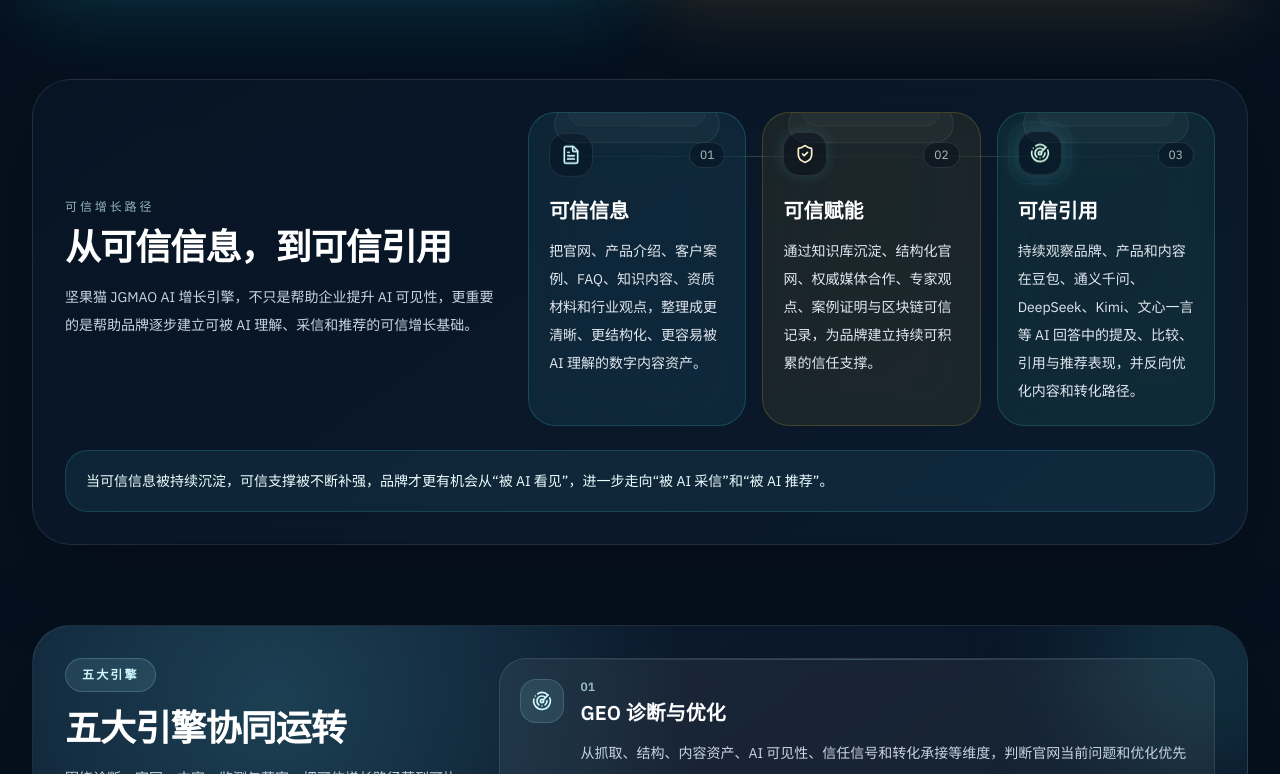
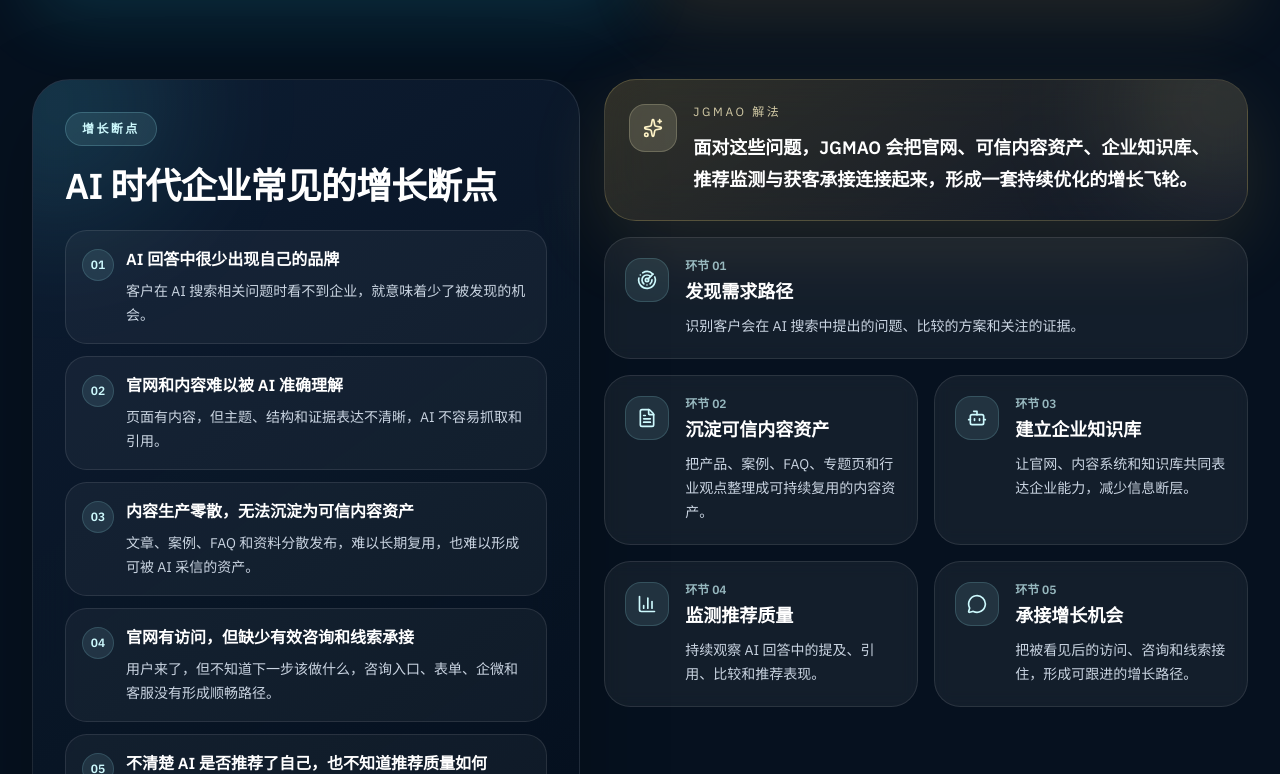
Before and after one commit to wesleyyu/jgmao-official-site, a React (Vite) app: page /ai-growth-new in a window 1280 px wide. Shown: the part 946-1720 px from the top of the page. Built offline with nearby package versions, Linux system fonts and the light colour scheme.

Commit message:
Add growth breakpoints to AI growth page

```diff
--- a/src/pages/AiGrowthNew.tsx
+++ b/src/pages/AiGrowthNew.tsx
@@ -53,6 +53,112 @@
   flywheelLabel: { zh: "AI Growth Flywheel", en: "AI Growth Flywheel" },
   flywheelTitle: { zh: "帮助企业构建 AI 时代的增长飞轮", en: "Build a growth flywheel for the AI era" },
 };
+
+const breakpointCopy = {
+  eyebrow: { zh: "增长断点", en: "Growth Breakpoints" },
+  title: { zh: "AI 时代企业常见的增长断点", en: "Common growth breakpoints in the AI era" },
+  solutionLabel: { zh: "JGMAO 解法", en: "JGMAO Solution" },
+  solutionBody: {
+    zh: "面对这些问题，JGMAO 会把官网、可信内容资产、企业知识库、推荐监测与获客承接连接起来，形成一套持续优化的增长飞轮。",
+    en: "JGMAO connects the website, trusted content assets, enterprise knowledge base, recommendation monitoring, and lead handoff into a continuously optimized growth flywheel.",
+  },
+};
+
+const breakpointProblems = [
+  {
+    title: {
+      zh: "AI 回答中很少出现自己的品牌",
+      en: "The brand rarely appears in AI answers",
+    },
+    body: {
+      zh: "客户在 AI 搜索相关问题时看不到企业，就意味着少了被发现的机会。",
+      en: "When customers search with AI, the company is not visible and loses a chance to be discovered.",
+    },
+  },
+  {
+    title: {
+      zh: "官网和内容难以被 AI 准确理解",
+      en: "The website and content are hard for AI to understand accurately",
+    },
+    body: {
+      zh: "页面有内容，但主题、结构和证据表达不清晰，AI 不容易抓取和引用。",
+      en: "The content exists, but weak topics, structure, and proof make it harder for AI to retrieve and cite.",
+    },
+  },
+  {
+    title: {
+      zh: "内容生产零散，无法沉淀为可信内容资产",
+      en: "Content is scattered and does not become trusted assets",
+    },
+    body: {
+      zh: "文章、案例、FAQ 和资料分散发布，难以长期复用，也难以形成可被 AI 采信的资产。",
+      en: "Articles, cases, FAQs, and materials are scattered, making them hard to reuse or turn into assets AI can trust.",
+    },
+  },
+  {
+    title: {
+      zh: "官网有访问，但缺少有效咨询和线索承接",
+      en: "The website has traffic but weak lead handoff",
+    },
+    body: {
+      zh: "用户来了，但不知道下一步该做什么，咨询入口、表单、企微和客服没有形成顺畅路径。",
+      en: "Visitors arrive but do not know the next step because consultation entries, forms, WeCom, and service paths are not connected.",
+    },
+  },
+  {
+    title: {
+      zh: "不清楚 AI 是否推荐了自己，也不知道推荐质量如何",
+      en: "The team cannot tell whether AI recommends the brand",
+    },
+    body: {
+      zh: "企业看不到哪些问题触发了推荐、推荐内容是否准确，也难以判断下一步该优化哪里。",
+      en: "The team cannot see which questions trigger recommendations, whether they are accurate, or what to optimize next.",
+    },
+  },
+];
+
+const breakpointSteps = [
+  {
+    title: { zh: "发现需求路径", en: "Discover demand paths" },
+    body: {
+      zh: "识别客户会在 AI 搜索中提出的问题、比较的方案和关注的证据。",
+      en: "Identify the questions, alternatives, and proof points customers search for with AI.",
+    },
+    icon: Radar,
+  },
+  {
+    title: { zh: "沉淀可信内容资产", en: "Build trusted content assets" },
+    body: {
+      zh: "把产品、案例、FAQ、专题页和行业观点整理成可持续复用的内容资产。",
+      en: "Turn products, cases, FAQ, topic pages, and viewpoints into reusable content assets.",
+    },
+    icon: FileText,
+  },
+  {
+    title: { zh: "建立企业知识库", en: "Create the enterprise knowledge base" },
+    body: {
+      zh: "让官网、内容系统和知识库共同表达企业能力，减少信息断层。",
+      en: "Let the website, content system, and knowledge base express company capabilities together.",
+    },
+    icon: Bot,
+  },
+  {
+    title: { zh: "监测推荐质量", en: "Monitor recommendation quality" },
+    body: {
+      zh: "持续观察 AI 回答中的提及、引用、比较和推荐表现。",
+      en: "Track mentions, citations, comparisons, and recommendations in AI answers.",
+    },
+    icon: BarChart3,
+  },
+  {
+    title: { zh: "承接增长机会", en: "Capture growth opportunities" },
+    body: {
+      zh: "把被看见后的访问、咨询和线索接住，形成可跟进的增长路径。",
+      en: "Convert visibility into visits, inquiries, and leads that can be followed up.",
+    },
+    icon: MessageCircle,
+  },
+];
 
 const engineModules = [
   {
@@ -603,6 +709,75 @@
         </div>
       </section>
 
+      <section className="relative mx-auto max-w-7xl px-5 py-10 sm:px-8">
+        <div className="grid gap-6 lg:grid-cols-[0.92fr_1.08fr]">
+          <article className="relative overflow-hidden rounded-[2.35rem] border border-white/10 bg-[linear-gradient(145deg,rgba(15,31,52,0.9),rgba(5,15,29,0.86))] p-6 shadow-[0_28px_90px_rgba(0,0,0,0.24)] backdrop-blur-xl lg:p-8">
+            <div className="pointer-events-none absolute -left-24 -top-24 h-60 w-60 rounded-full bg-cyan-300/12 blur-3xl" />
+            <div className="relative">
+              <span className="inline-flex rounded-full border border-cyan-200/20 bg-cyan-200/10 px-4 py-2 text-xs font-semibold tracking-[0.2em] text-cyan-100">
+                {text(breakpointCopy.eyebrow, locale)}
+              </span>
+              <h2 className="mt-5 text-3xl font-semibold tracking-tight sm:text-4xl">{text(breakpointCopy.title, locale)}</h2>
+              <div className="mt-6 grid gap-3">
+                {breakpointProblems.map((item, index) => (
+                  <div key={item.title.zh} className="rounded-[1.35rem] border border-white/10 bg-white/[0.045] p-4">
+                    <div className="flex items-start gap-3">
+                      <span className="mt-0.5 flex h-8 w-8 shrink-0 items-center justify-center rounded-2xl border border-cyan-200/15 bg-cyan-200/10 text-xs font-semibold text-cyan-100">
+                        {String(index + 1).padStart(2, "0")}
+                      </span>
+                      <div>
+                        <h3 className="text-base font-semibold text-white">{text(item.title, locale)}</h3>
+                        <p className="mt-2 text-sm leading-6 text-slate-300">{text(item.body, locale)}</p>
+                      </div>
+                    </div>
+                  </div>
+                ))}
+              </div>
+            </div>
+          </article>
+
+          <div className="space-y-4">
+            <article className="relative overflow-hidden rounded-[2rem] border border-amber-200/20 bg-[linear-gradient(145deg,rgba(245,197,92,0.18),rgba(15,23,42,0.76))] p-6 shadow-[0_24px_80px_rgba(245,197,92,0.12)] backdrop-blur-xl">
+              <div className="pointer-events-none absolute -right-20 -top-20 h-52 w-52 rounded-full bg-amber-200/14 blur-3xl" />
+              <div className="relative flex items-start gap-4">
+                <span className="flex h-12 w-12 shrink-0 items-center justify-center rounded-2xl border border-amber-100/20 bg-amber-100/15 text-amber-100">
+                  <Sparkles className="h-5 w-5" />
+                </span>
+                <div>
+                  <p className="text-xs uppercase tracking-[0.22em] text-amber-100/80">{text(breakpointCopy.solutionLabel, locale)}</p>
+                  <p className="mt-3 text-lg font-semibold leading-8 text-white">{text(breakpointCopy.solutionBody, locale)}</p>
+                </div>
+              </div>
+            </article>
+
+            <div className="grid gap-4 md:grid-cols-2">
+              {breakpointSteps.map((item, index) => {
+                const Icon = item.icon;
+                return (
+                  <article
+                    key={item.title.zh}
+                    className={`rounded-[1.65rem] border border-white/10 bg-white/[0.055] p-5 backdrop-blur transition hover:-translate-y-1 hover:border-cyan-200/30 hover:bg-white/[0.08] ${
+                      index === 0 ? "md:col-span-2" : ""
+                    }`}
+                  >
+                    <div className="flex items-start gap-4">
+                      <span className="flex h-11 w-11 shrink-0 items-center justify-center rounded-2xl border border-cyan-200/16 bg-cyan-200/10 text-cyan-100">
+                        <Icon className="h-5 w-5" />
+                      </span>
+                      <div>
+                        <p className="text-xs font-semibold text-cyan-100/70">{locale === "zh" ? `环节 ${String(index + 1).padStart(2, "0")}` : `Step ${index + 1}`}</p>
+                        <h3 className="mt-1 text-lg font-semibold">{text(item.title, locale)}</h3>
+                        <p className="mt-2 text-sm leading-6 text-slate-300">{text(item.body, locale)}</p>
+                      </div>
+                    </div>
+                  </article>
+                );
+              })}
+            </div>
+          </div>
+        </div>
+      </section>
+
       <section
         ref={trustedFlowSectionRef}
         data-trust-motion-active={trustedFlowMotionActive ? "true" : "false"}
```
